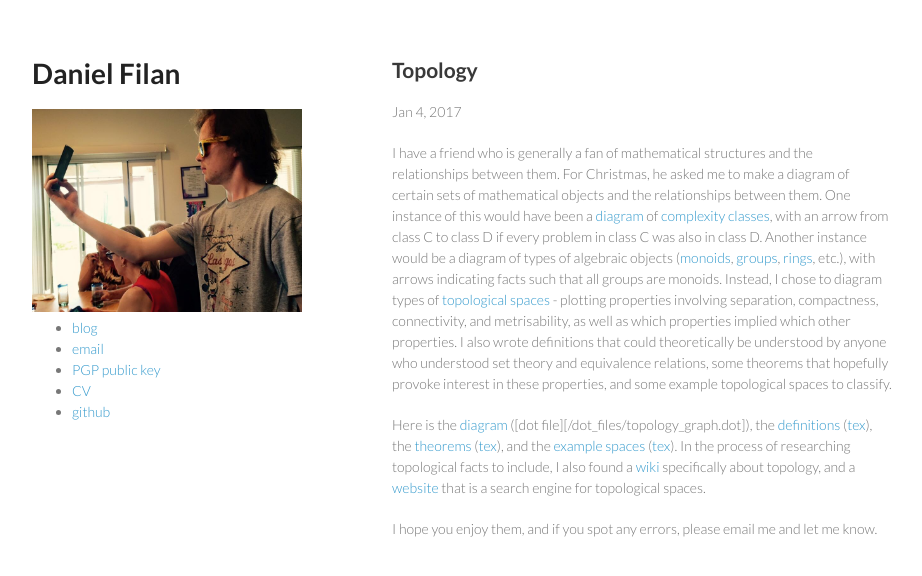
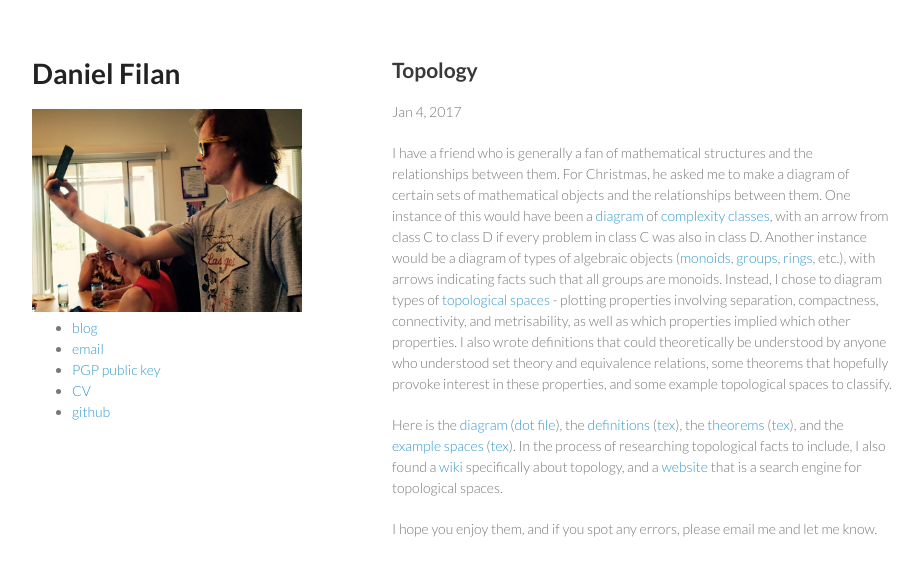
Before and after one commit to dfilan/dfilan.github.io, a Jekyll site: the page built from _posts/2017-01-04-topology.md, in a window 1280 px wide. Shown: the top 576 px of the page, without its empty margins (178-1100 px from the left). Built offline with Jekyll 4.4.1, drawn with Linux system fonts in a browser that asks for light colours.

Commit message:
oops again

```diff
--- a/_posts/2017-01-04-topology.md
+++ b/_posts/2017-01-04-topology.md
@@ -6,6 +6,6 @@ date: 2017-01-04
 
 I have a friend who is generally a fan of mathematical structures and the relationships between them. For Christmas, he asked me to make a diagram of certain sets of mathematical objects and the relationships between them. One instance of this would have been a [diagram](https://complexityzoo.uwaterloo.ca/File:Really-important-inclusions.png) of [complexity classes](https://complexityzoo.uwaterloo.ca/Complexity_Zoo), with an arrow from class C to class D if every problem in class C was also in class D. Another instance would be a diagram of types of algebraic objects ([monoids](https://en.wikipedia.org/wiki/Monoid), [groups](https://en.wikipedia.org/wiki/Group_(mathematics)), [rings](https://en.wikipedia.org/wiki/Ring_(mathematics)), etc.), with arrows indicating facts such that all groups are monoids. Instead, I chose to diagram types of [topological spaces](https://en.wikipedia.org/wiki/Topological_space) - plotting properties involving separation, compactness, connectivity, and metrisability, as well as which properties implied which other properties. I also wrote definitions that could theoretically be understood by anyone who understood set theory and equivalence relations, some theorems that hopefully provoke interest in these properties, and some example topological spaces to classify.
 
-Here is the [diagram](/postscript_files/topology_graph.ps) ([dot file][/dot_files/topology_graph.dot]), the [definitions](/pdfs/topology_definitions.pdf) ([tex](/tex/topology_definitions.tex)), the [theorems](/pdfs/topology_theorems.pdf) ([tex](/tex/topology_theorems.tex)), and the [example spaces](/pdfs/fun_topological_spaces.pdf) ([tex](/tex/fun_topological_spaces.tex)). In the process of researching topological facts to include, I also found a [wiki](https://topospaces.subwiki.org/wiki/Main_Page) specifically about topology, and a [website](http://topology.jdabbs.com/) that is a search engine for topological spaces.
+Here is the [diagram](/postscript_files/topology_graph.ps) ([dot file](/dot_files/topology_graph.dot)), the [definitions](/pdfs/topology_definitions.pdf) ([tex](/tex/topology_definitions.tex)), the [theorems](/pdfs/topology_theorems.pdf) ([tex](/tex/topology_theorems.tex)), and the [example spaces](/pdfs/fun_topological_spaces.pdf) ([tex](/tex/fun_topological_spaces.tex)). In the process of researching topological facts to include, I also found a [wiki](https://topospaces.subwiki.org/wiki/Main_Page) specifically about topology, and a [website](http://topology.jdabbs.com/) that is a search engine for topological spaces.
 
 I hope you enjoy them, and if you spot any errors, please email me and let me know.
```
